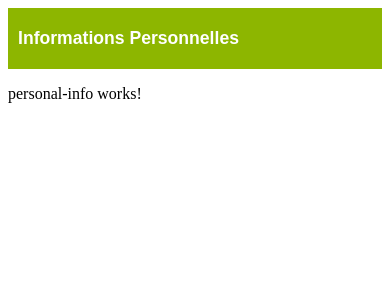
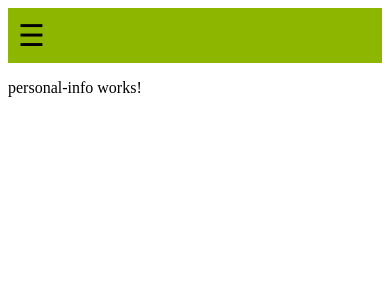
Before and after one commit to sydneygael/geothermie-kata, an Angular app: page /personal-info in a window 390 px wide. Shown: the top 300 px of the page. Built offline with nearby package versions, Linux system fonts and the light colour scheme.

Commit message:
feat(navbar) : add navbar for small media

```diff
--- a/src/app/navbar/navbar.component.css
+++ b/src/app/navbar/navbar.component.css
@@ -1,19 +1,64 @@
-nav {
-    background-color: #8DB600; /* Couleur vert pomme  on est écolo ;) */
+.navbar {
+    position: relative;
+    background-color: #8DB600;
     padding: 10px;
   }
 
-  nav a {
+  .menu-icon {
+    font-size: 30px;
+    cursor: pointer;
+    color: black; /* Couleur blanche pour l'icône */
+    display: none; /* Masquer par défaut pour les grands écrans */
+  }
+
+  .sidenav {
+    height: 100%;
+    width: 0;
+    position: fixed;
+    z-index: 1;
+    top: 0;
+    left: 0;
+    background-color: #8DB600;
+    overflow-x: hidden;
+    transition: 0.5s;
+    padding-top: 60px;
+    display: none;
+  }
+
+  .sidenav a {
+    padding: 8px 8px 8px 32px;
+    text-decoration: none;
+    font-size: 25px;
+    color: white;
+    display: block;
+    transition: 0.3s;
+  }
+
+  .sidenav a:hover {
+    color: #FFFF99;
+  }
+
+  .sidenav.open {
+    width: 250px;
+  }
+
+  .topnav {
+    display: flex;
+    justify-content: space-around;
+    background-color: #8DB600;
+    padding: 10px;
+  }
+
+  .topnav a {
     color: white;
     text-decoration: none;
-    margin: 0 5px;
     font-weight: bold;
-    font-family: 'Arial', sans-serif; /* Choisir une police de caractères */
-    font-size: 1.1em; /* Augmenter la taille de la police */
+    font-family: 'Arial', sans-serif;
+    font-size: 1.1em;
   }
 
-  nav a:hover {
-    color: #FFFF99; /* Couleur survol jaune pâle */
+  .topnav a:hover {
+    color: #FFFF99;
     text-decoration: underline;
   }
 
@@ -22,13 +67,15 @@ nav {
   }
 
   @media (max-width: 768px) {
-    nav {
-      display: flex;
-      flex-direction: column;
-      align-items: flex-start;
+    .menu-icon {
+      display: block;
     }
 
-    nav a {
-      margin: 10px 0;
+    .sidenav {
+      display: block;
+    }
+
+    .topnav {
+      display: none;
     }
   }
--- a/src/app/navbar/navbar.component.html
+++ b/src/app/navbar/navbar.component.html
@@ -1,3 +1,9 @@
-<nav>
-    <a routerLink="/personal-info" routerLinkActive="active">Informations Personnelles</a>
-</nav>
+<div class="navbar">
+    <span class="menu-icon" (click)="toggleMenu()">&#9776;</span>
+    <div class="sidenav" [class.open]="menuOpen">
+      <a routerLink="/personal-info" routerLinkActive="active" (click)="closeMenu()">Informations Personnelles</a>
+    </div>
+    <div class="topnav">
+      <a routerLink="/personal-info" routerLinkActive="active">Informations Personnelles</a>
+    </div>
+  </div>
--- a/src/app/navbar/navbar.component.ts
+++ b/src/app/navbar/navbar.component.ts
@@ -9,4 +9,14 @@ import { Component } from '@angular/core';
 })
 export class NavbarComponent {
 
+  menuOpen: boolean = false;
+
+    toggleMenu() {
+      this.menuOpen = !this.menuOpen;
+    }
+
+    closeMenu() {
+      this.menuOpen = false;
+    }
+
 }
```
